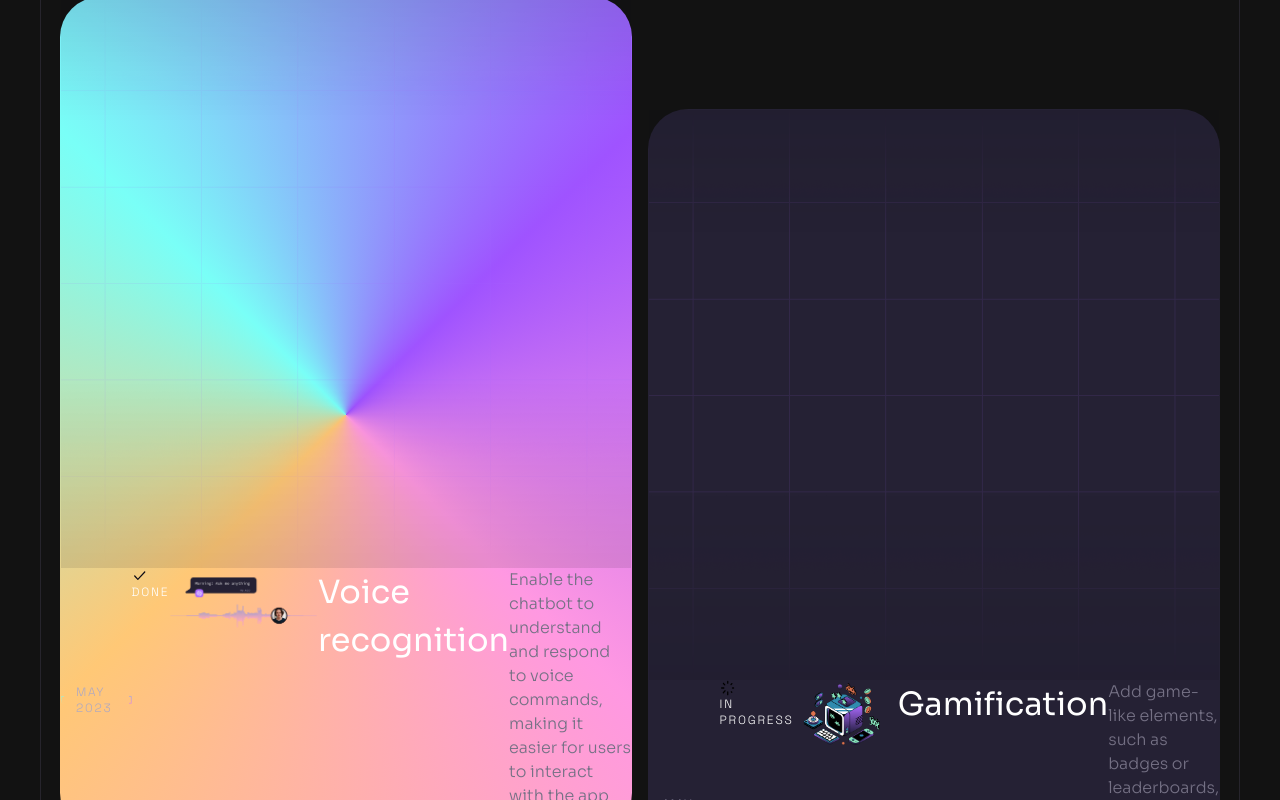
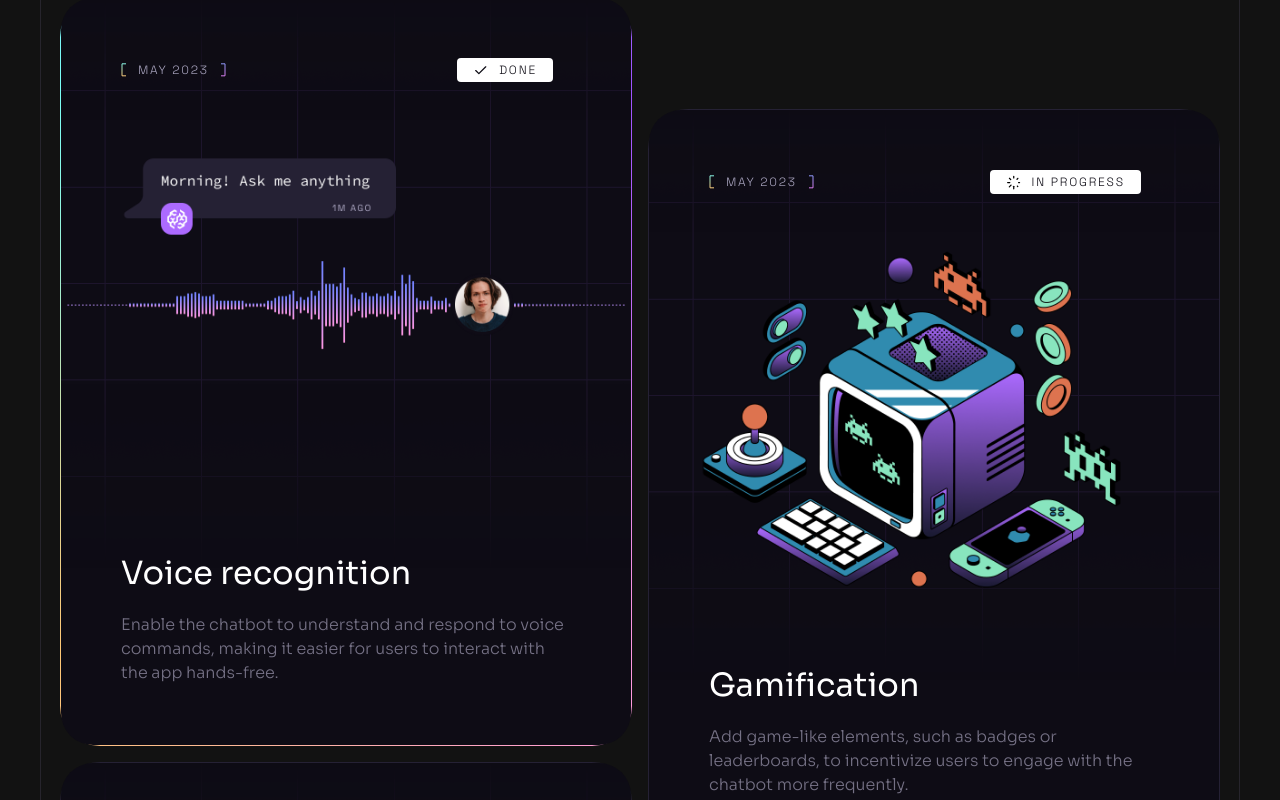
Before and after one commit to Kais-Tarraf/brainwave, a React (Vite) app: page / in a window 1280 px wide. Shown: the part 7380-8180 px from the top of the page. Built offline with nearby package versions, Linux system fonts and the light colour scheme; the HTML template or start-up script is replaced by a standard one.

Commit message:
finalize Roadmap section

```diff
--- a/src/components/Roadmap.jsx
+++ b/src/components/Roadmap.jsx
@@ -22,8 +22,8 @@ const Roadmap = () => {
 									item.colorful ? "bg-conic" : "bg-n-6"
 								}`}
 							>
-								<div>
-									<div>
+								<div className="relative p-8 bg-n-8 rounded-4xl overflow-hidden xl:p-15 ">
+									<div className="absolute top-0 left-0 max-w-full">
 										<img
 											src={grid}
 											alt="grid"
@@ -33,9 +33,9 @@ const Roadmap = () => {
 										/>
 									</div>
 									<div className="relative z-1">
-										<div className="flex ietms-center justify-between">
+										<div className="flex ietms-center justify-between max-w-108 mb-8 md:mb-20">
 											<Tagline>{item.date}</Tagline>
-											<div>
+											<div className="flex items-center px-4 py-1 bg-n-1 rounded text-n-8">
 												<img
 													src={item.status === "done" ? check2 : loading1}
 													alt={status}
@@ -45,7 +45,8 @@ const Roadmap = () => {
 												/>
 												<div className="tagline">{status}</div>
 											</div>
-											<div className="mb-10">
+											</div>
+											<div className="mb-10 -my-10 -mx-15">
 												<img
 													src={item.imageUrl}
 													className="w-full"
@@ -59,7 +60,7 @@ const Roadmap = () => {
 										</div>
 									</div>
 								</div>
-							</div>
+
 						);
 					})}
 				</div>
```
